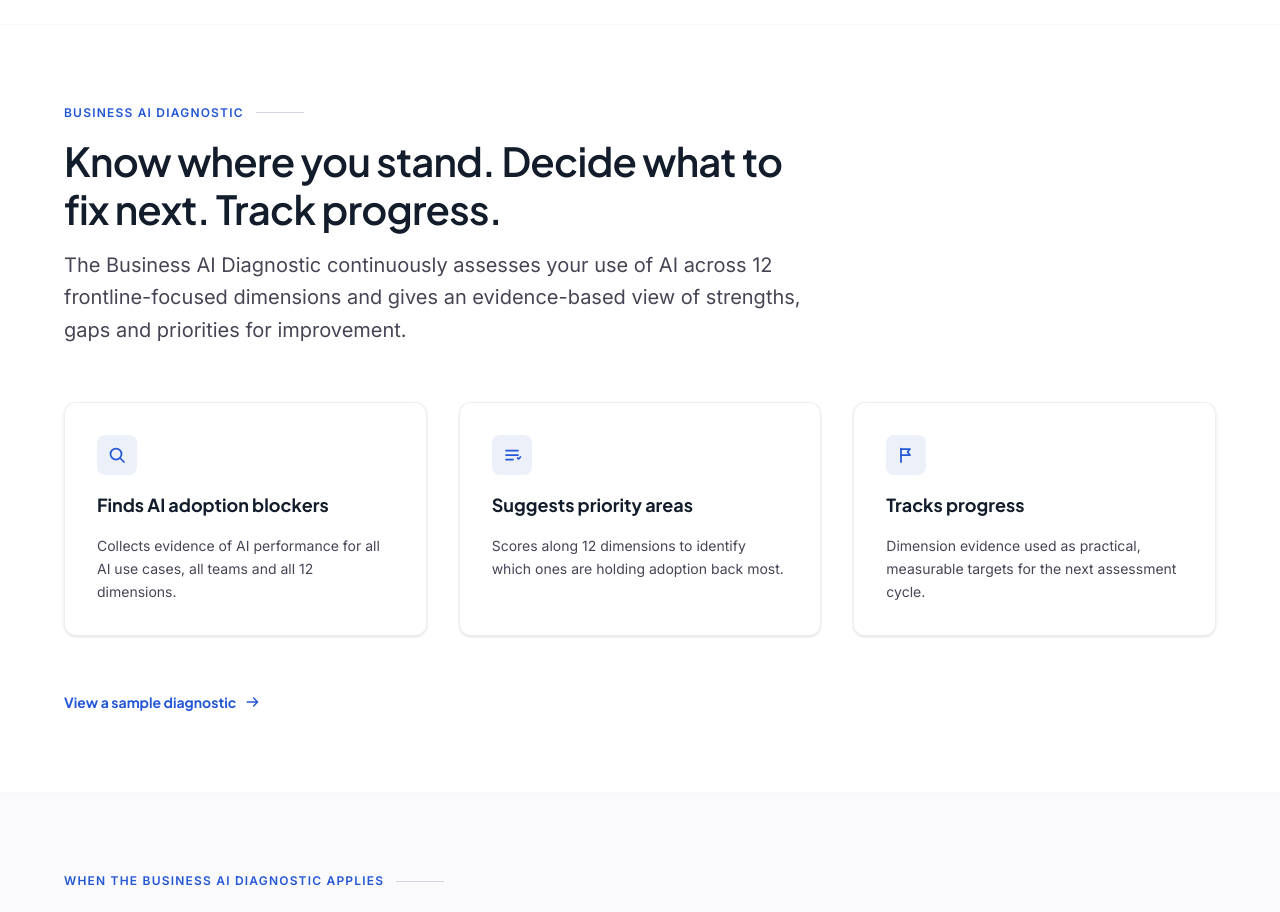
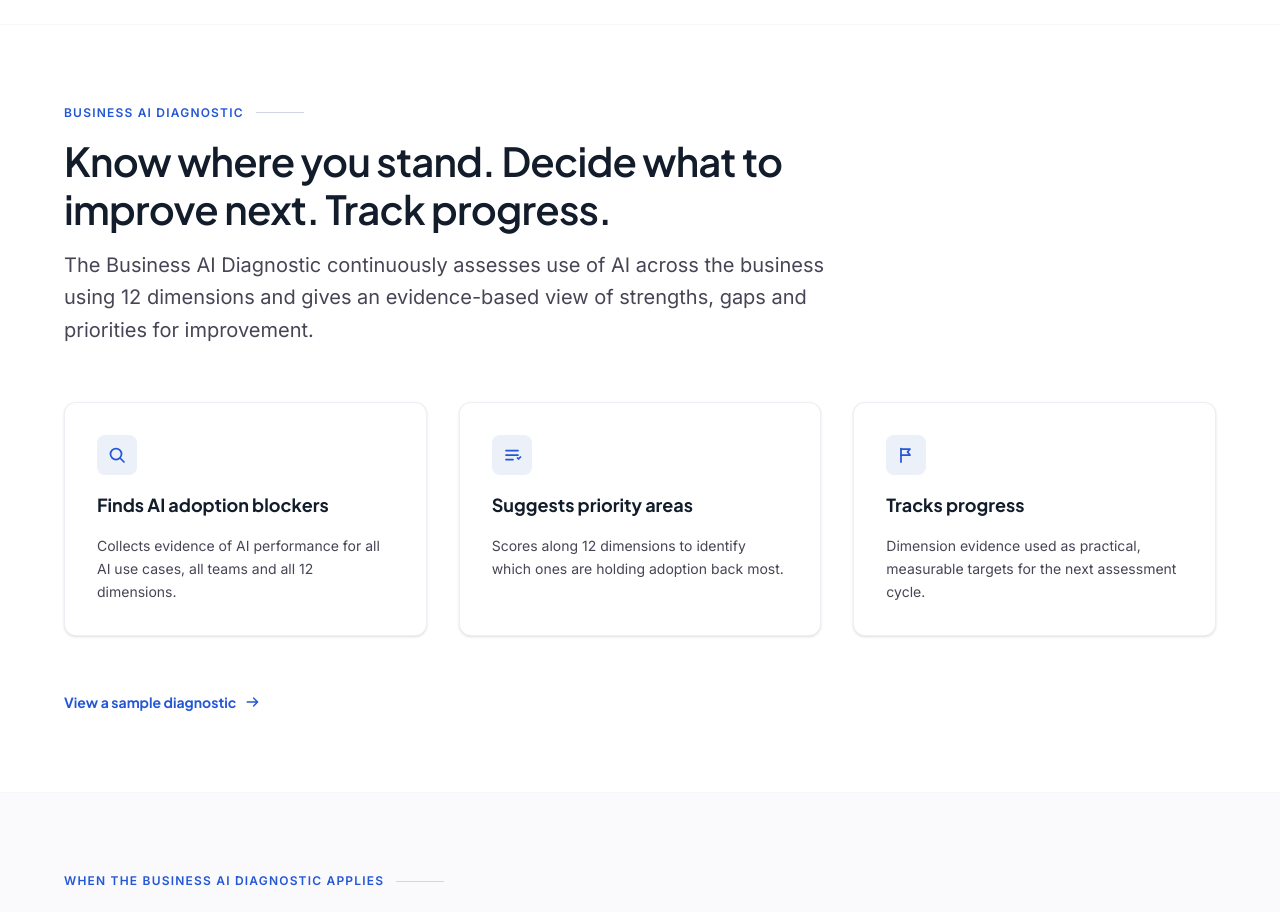
Before and after one commit to signalaibpi/signal-website, a Next.js app: page / in a window 1280 px wide. Shown: the part 1260-2172 px from the top of the page. Built offline with nearby package versions, Linux system fonts and the light colour scheme.

Commit message:
Refine homepage diagnostic copy

```diff
--- a/components/home/Diagnostic.tsx
+++ b/components/home/Diagnostic.tsx
@@ -26,11 +26,11 @@ export function Diagnostic() {
         <div className="max-w-3xl flex flex-col gap-4">
           <SectionEyebrow>Business AI Diagnostic</SectionEyebrow>
           <h2 className="font-display text-[28px] leading-[36px] sm:text-[40px] sm:leading-[48px] tracking-[-0.02em] text-on-surface font-semibold">
-            Know where you stand. Decide what to fix next. Track progress.
+            Know where you stand. Decide what to improve next. Track progress.
           </h2>
           <p className="font-body text-xl leading-relaxed text-on-surface-variant">
-            The Business AI Diagnostic continuously assesses your use of AI across 12
-            frontline-focused dimensions and gives an evidence-based view of strengths,
+            The Business AI Diagnostic continuously assesses use of AI across the business
+            using 12 dimensions and gives an evidence-based view of strengths,
             gaps and priorities for improvement.
           </p>
         </div>
```
